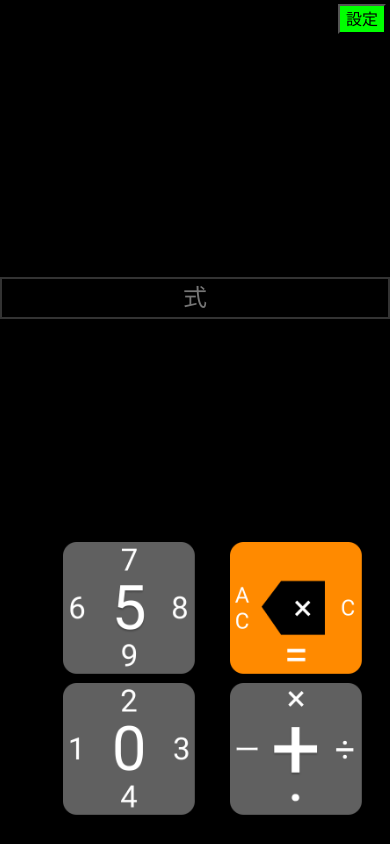
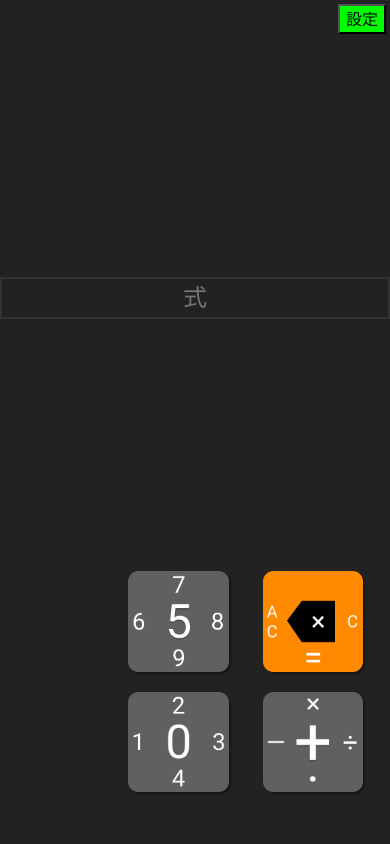
Before and after one commit to fuu38/frick-calc, a website: page www/index.html in a window 390 px wide. Drawn offline with Linux system fonts and the light colour scheme; some packages are replaced by stand-ins of ours.

Commit message:
背景色を純黒から薄めた

```diff
--- a/www/css/index.css
+++ b/www/css/index.css
@@ -18,7 +18,7 @@
 
         footer {
             text-align: center;
-            background-color: #000000;
+            background-color: #222222;
             position: absolute;
             bottom: 0;
             right: 0;
@@ -27,13 +27,13 @@
         #ansBox {
             text-align: center;
             font-size: x-large;
-            background-color: #000000;
+            background-color: #222222;
             margin-top: 30vh;
             color: #FFFFFF;
         }
 
         #body {
-            background-color: #000000;
+            background-color: #222222;
         }
 
         #to_Setting {
--- a/www/index.html
+++ b/www/index.html
@@ -74,22 +74,23 @@
     <footer>
         <div class="container-fluid">
             <div class="row">
-                <img src="img/5_9_pushed.png" id="5_9_pushed" class="col ml-5 flick-keys-pushed">
-                <img src="img/5_9.png" id="5_9" class="col ml-5 mb-1 flick-keys-default">
-                <img src="img/AC_pushed.png" id="AC_pushed" class="col mr-2 flick-keys-pushed">
-                <img src="img/AC.png" id="AC" class="col mb-1 mr-2 flick-keys-default">
+                <div class="col-2"></div>
+                <img src="img/5_9_pushed.png" id="5_9_pushed" class="col ml-5 mb-3 flick-keys-pushed">
+                <img src="img/5_9.png" id="5_9" class="col ml-5 mb-3 flick-keys-default">
+                <img src="img/AC_pushed.png" id="AC_pushed" class="col mr-2 mb-3 flick-keys-pushed">
+                <img src="img/AC.png" id="AC" class="col mb-3 mr-2 flick-keys-default">
             </div>
             <div class="row">
-                <img src="img/0_4_pushed.png" id="0_4_pushed" class="col ml-5 mb-4 flick-keys-pushed">
-                <img src="img/0_4.png" id="0_4" class="col ml-5 mb-4 flick-keys-default">
-                <img src="img/operands_pushed.png" id="operands_pushed" class="col mb-4 mr-2 flick-keys-pushed">
-                <img src="img/operands.png " id="operands" class="col mb-4 mr-2 pull-right flick-keys-default ">
+                <div class="col-2"></div>
+                <img src="img/0_4_pushed.png" id="0_4_pushed" class="col ml-5 mb-5 flick-keys-pushed">
+                <img src="img/0_4.png" id="0_4" class="col ml-5 mb-5 flick-keys-default">
+                <img src="img/operands_pushed.png" id="operands_pushed" class="col mb-5 mr-2 flick-keys-pushed">
+                <img src="img/operands.png " id="operands" class="col mb-5 mr-2 flick-keys-default ">
 
             </div>
         </div>
     </footer>
-    <script type=" text/javascript " src="cordova.js ">
-    </script>
+    <script type=" text/javascript " src="cordova.js "></script>
     <script type="text/javascript " src="js/index.js "></script>
     <script src="./js/jquery-3.5.1.min.js "></script>
     <script src="./js/bootstrap.bundle.min.js "></script>
```
Also changed, not shown: 5 other files.
